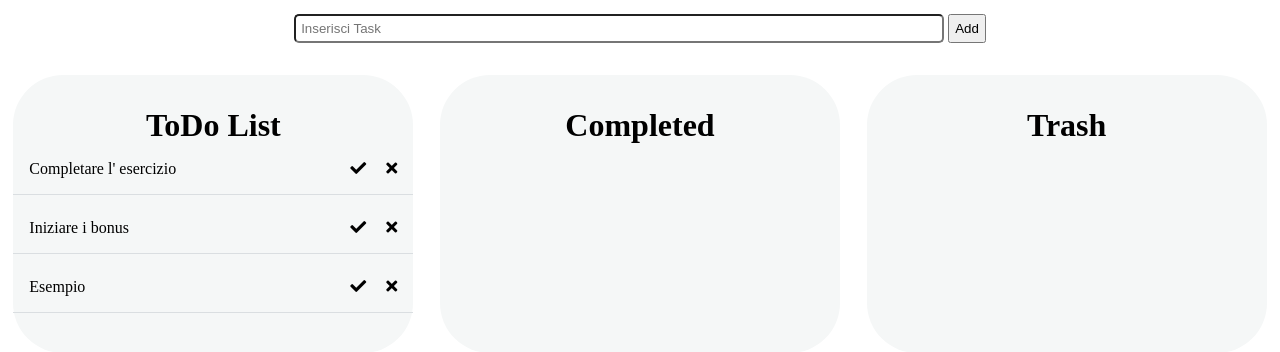
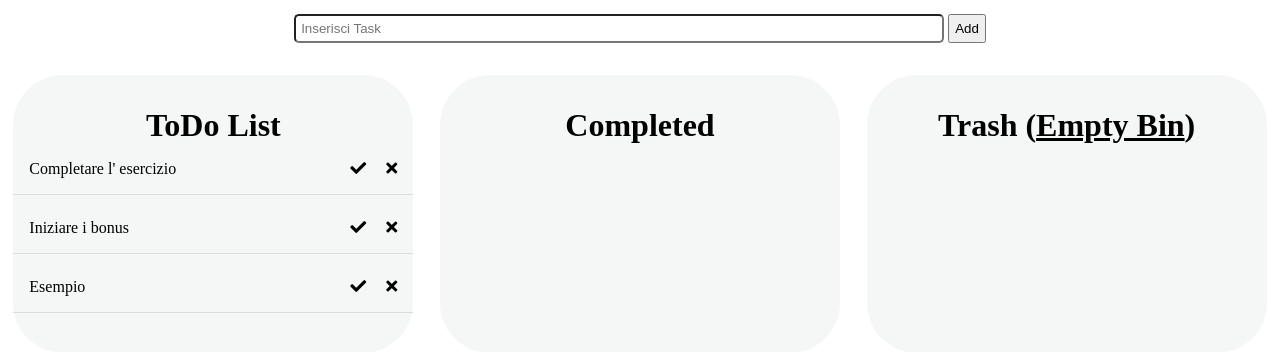
Before and after one commit to iamfrego/vue-todolist, a plain HTML site: page index.html in a window 1280 px wide. Shown: the part 562-914 px from the top of the page. Drawn offline with nearby package versions, Linux system fonts and the light colour scheme.

```diff
--- a/assets/css/style.css
+++ b/assets/css/style.css
@@ -49,4 +49,10 @@ button {
 
 i {
     padding-left: 1rem;
+    cursor: pointer;
 }
+
+span {
+    text-decoration: underline;
+    cursor: pointer;
+}
--- a/assets/js/main.js
+++ b/assets/js/main.js
@@ -45,6 +45,13 @@ const app = new Vue({
         restoreTask(i) {
             this.tasks.push(this.delTasks[i]);
             this.delTasks.splice(i, 1);
+        },
+
+        cleanTrash() {
+            const choose = prompt("Please confirm: Y/N")
+            if (choose === "Y" || choose === "y") {
+                this.delTasks = []
+            }
         }
 
     }
--- a/index.html
+++ b/index.html
@@ -54,7 +54,7 @@
                     </div>
 
                     <div class="trash">
-                        <h1>Trash</h1>
+                        <h1>Trash (<span @click="cleanTrash()">Empty Bin</span>) </h1>
                         <div class="item" v-for="(task, index) in delTasks">
                             <p>{{task}}</p>
                             <div class="option">
```
